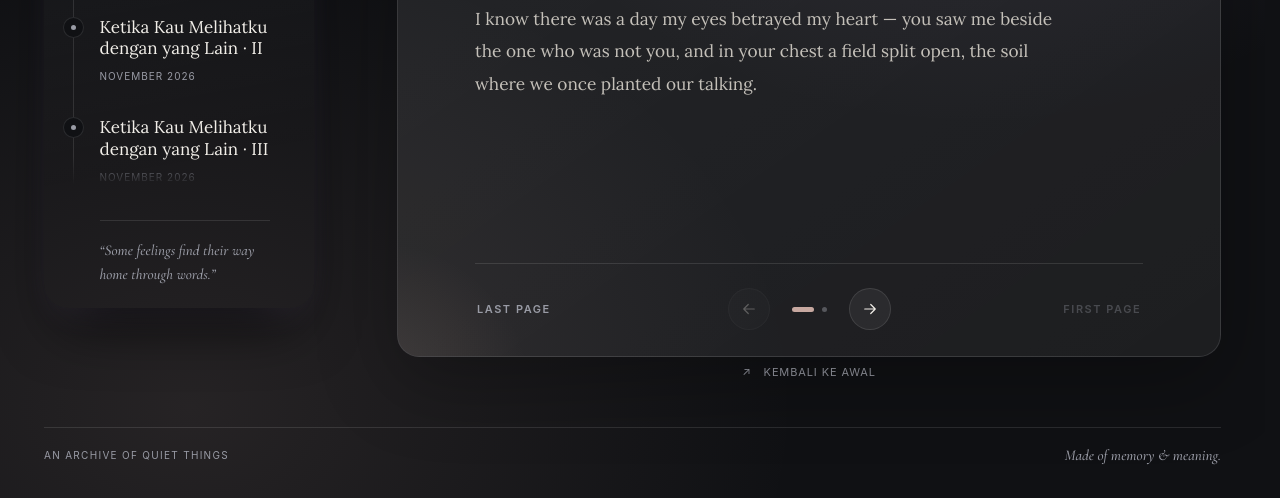
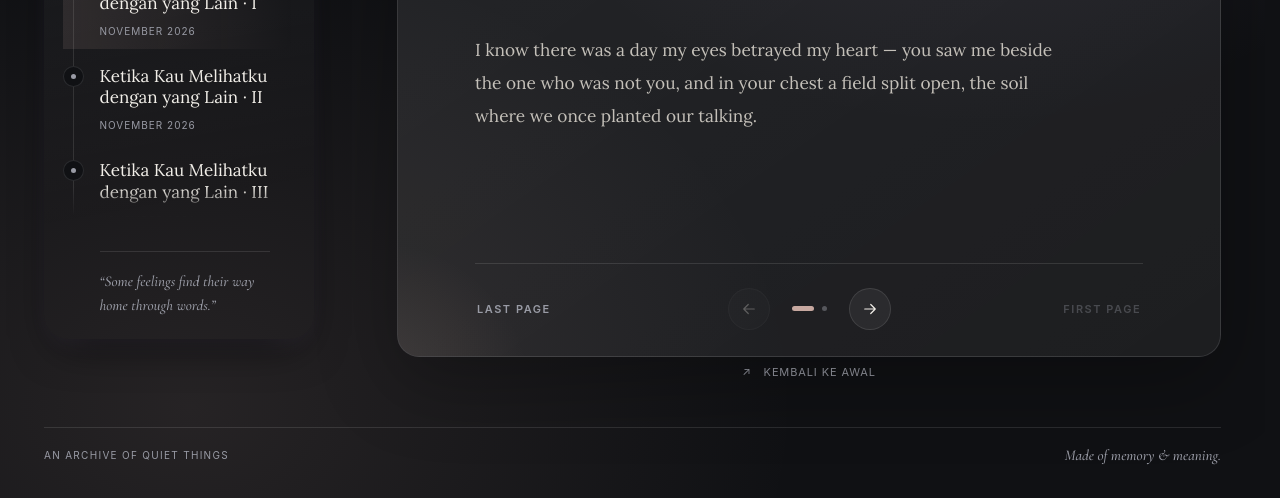
Before and after one commit to abdani/dpoetry, a plain HTML site: page index.html in a window 1280 px wide. Shown: the part 417-915 px from the top of the page. Drawn offline with nearby package versions, Linux system fonts and the light colour scheme.

Commit message:
Tidier, proportional layout
- Rail aligned with the reader column (toggle on the "Selected" row, bottom level with the card) instead of the viewport centre
- Reader top-aligned everywhere; right-aligned on desktop so the card lines up with the header
- Short poems sit centred in the card's free space
- Smaller "Search" placeholder; gentler page-turn offset (text stays inside the card)
- Tablet: wider navbar so list titles wrap to at most two lines; tighter rail spacing; lighter rail shadow

Co-Authored-By: Claude Opus 5.5 <noreply@anthropic.com>

```diff
--- a/index.html
+++ b/index.html
@@ -17,7 +17,7 @@
   --text:#f1eee8; --muted:#999ba5; --soft:#c4c0b9;
   --accent:#c7a8a0; --accent2:#9d8cbd; --shadow:0 24px 80px rgba(0,0,0,.28);
   --nav-bg:linear-gradient(170deg,rgba(255,255,255,.065),rgba(255,255,255,0) 78%);
-  --nav-shadow:0 30px 60px -18px rgba(0,0,0,.75),0 12px 34px -14px color-mix(in srgb,var(--accent2) 30%,transparent);
+  --nav-shadow:0 16px 44px -14px rgba(0,0,0,.72),0 8px 26px -12px color-mix(in srgb,var(--accent2) 30%,transparent);
   --serif:Lora,Georgia,"Times New Roman",serif; /* reading text: elegant, readable */
   --display:"Cormorant Garamond",Georgia,serif; /* headings: romantic display */
   --sans:Inter,ui-sans-serif,system-ui,-apple-system,"Segoe UI",sans-serif;
@@ -28,7 +28,7 @@
   color-scheme:light; --panel:rgba(255,255,255,.48); --panel-strong:rgba(255,255,255,.72);
   --line:color-mix(in srgb,var(--text) 13%,transparent); --shadow:0 24px 80px color-mix(in srgb,var(--text) 13%,transparent);
   --nav-bg:linear-gradient(170deg,rgba(255,255,255,.6),rgba(255,255,255,.12) 78%);
-  --nav-shadow:0 30px 60px -20px color-mix(in srgb,var(--text) 32%,transparent),0 12px 34px -16px color-mix(in srgb,var(--accent2) 22%,transparent);
+  --nav-shadow:0 16px 44px -16px color-mix(in srgb,var(--text) 30%,transparent),0 8px 26px -12px color-mix(in srgb,var(--accent2) 22%,transparent);
 }
 :root[data-theme="light"]{--bg:#ecebe8;--text:#282725;--soft:#57524e;--muted:#6b6763;--accent:#7c5a51;--accent2:#77658e}
 :root[data-theme="rose"]{--bg:#e9d4d6;--text:#3a2629;--soft:#563c41;--muted:#71515a;--accent:#8d3a4e;--accent2:#7a5a96}
@@ -101,7 +101,7 @@ button:focus-visible{outline:2px solid var(--accent);outline-offset:4px}
 /* Only the list scrolls (hundreds of poems); edges fade out; the rail line is a local background so it spans all items */
 .poem-list{--rail-x:10px;flex:1;min-height:0;display:flex;flex-direction:column;gap:7px;padding:4px 0 26px;overflow:hidden auto;scrollbar-width:none;overscroll-behavior:contain;background:linear-gradient(var(--line),var(--line)) var(--rail-x) 0/1px 100% no-repeat local;-webkit-mask-image:linear-gradient(transparent,#000 10px,#000 calc(100% - 30px),transparent);mask-image:linear-gradient(transparent,#000 10px,#000 calc(100% - 30px),transparent)}
 .poem-list>*{flex-shrink:0}
-.poem-link{position:relative;display:grid;grid-template-columns:var(--node) 1fr;gap:16px;text-align:left;align-items:start;padding:13px 13px 13px 0;border:0;background:transparent;cursor:pointer;border-radius:0 12px 12px 0}
+.poem-link{position:relative;display:grid;grid-template-columns:var(--node) 1fr;gap:16px;text-align:left;align-items:start;padding:10px 13px 10px 0;border:0;background:transparent;cursor:pointer;border-radius:0 12px 12px 0}
 /* rail items/nodes switch state instantly: their paint transitions ran on the main thread and stalled the card animation on Android */
 .poem-link:hover{background:var(--panel)}
 .poem-link[aria-current="true"]{background:linear-gradient(90deg,color-mix(in srgb,var(--accent) 13%,transparent),transparent)}
@@ -112,7 +112,8 @@ button:focus-visible{outline:2px solid var(--accent);outline-offset:4px}
 .poem-title{font-family:var(--serif);font-size:17px;line-height:1.25;display:block;margin:0 0 5px}
 .poem-date{font-size:10px;letter-spacing:.1em;color:var(--muted);text-transform:uppercase}
 .timeline-note{margin:34px 0 0 37px;padding-top:17px;border-top:1px solid var(--line);max-width:170px;color:var(--muted);font:italic 500 15px/1.6 var(--display)}
-.reader{flex:1;min-width:0;max-width:880px;margin:0 auto;display:flex;flex-direction:column;justify-content:center}
+/* right-aligned: the card's right edge lines up with the header (theme button) instead of floating in the middle */
+.reader{flex:1;min-width:0;max-width:880px;margin:0 0 0 auto;display:flex;flex-direction:column;justify-content:flex-start} /* top-aligned: a taller poem must not shift the column (the rail is aligned to it) */
 .reader-top{position:relative;z-index:5;display:flex;justify-content:space-between;align-items:center;gap:14px;margin-bottom:15px}
 .reader-tools{flex:1;min-width:0;display:flex;align-items:center;justify-content:flex-end;gap:14px}
 /* Search: pill input next to the counter; results drop down over the card (max 4, 2-line snippet) */
@@ -120,7 +121,7 @@ button:focus-visible{outline:2px solid var(--accent);outline-offset:4px}
 .search:focus-within{border-color:color-mix(in srgb,var(--accent) 60%,var(--line));background:var(--panel-strong)}
 .search svg{flex:none}
 .search input{flex:1;min-width:0;height:100%;border:0;background:none;outline:none;color:var(--text);font:13px var(--sans);letter-spacing:.02em}
-.search input::placeholder{color:var(--muted)}
+.search input::placeholder{color:var(--muted);font-size:13px} /* typed text stays 16px on phones (no iOS zoom); the hint matches the labels */
 .search-results{position:absolute;top:calc(100% + 8px);right:0;width:min(400px,100%);max-height:min(620px,calc(100dvh - 230px));overflow-y:auto;overscroll-behavior:contain;scrollbar-width:thin;padding:6px;border:1px solid var(--line);border-radius:16px;background:color-mix(in srgb,var(--bg) 92%,transparent);backdrop-filter:blur(18px);-webkit-backdrop-filter:blur(18px);box-shadow:var(--nav-shadow)}
 .result{display:block;width:100%;padding:10px 12px;border:0;border-radius:11px;background:none;text-align:left;cursor:pointer}
 .result:hover,.result:focus-visible{background:var(--panel-strong)}
@@ -146,7 +147,8 @@ mark{background:color-mix(in srgb,var(--accent) 32%,transparent);color:inherit;b
 .card-kicker{font-size:10px;letter-spacing:.22em;text-transform:uppercase;color:var(--accent);margin-bottom:20px}
 .poem-heading{font:500 clamp(46px,6.4vw,82px)/1 var(--display);letter-spacing:-.02em;margin:0;max-width:760px}
 .poem-subtitle{font:italic 16px/1.6 var(--serif);color:var(--muted);margin:16px 0 35px}
-.poem-body{font:clamp(16px,1.35vw,19px)/1.9 var(--serif);color:var(--soft);white-space:pre-line;max-width:590px;min-height:190px;animation:pageIn .65s cubic-bezier(.2,.7,.2,1) both}
+.poem-body{font:clamp(16px,1.35vw,19px)/1.9 var(--serif);color:var(--soft);white-space:pre-line;max-width:590px;min-height:190px;margin-block:auto;animation:pageIn .65s cubic-bezier(.2,.7,.2,1) both}
+/* margin-block:auto = a short poem sits centred in the card's free space instead of leaving one big gap above the footer */
 /* Both pages share one grid cell: card height = taller page, so nav buttons never jump when paging */
 .poem-body{display:grid}
 .poem-page{grid-area:1/1}
@@ -160,14 +162,14 @@ mark{background:color-mix(in srgb,var(--accent) 32%,transparent);color:inherit;b
 .poem-heading.starry::after{margin-left:.2em}
 /* Page turn: to page 2 the text enters from the right (pivot on the right edge), back to page 1 from the left */
 /* no filter:blur() in any keyframes: re-rasterising a blur every frame dropped ~half the frames on Android */
-@keyframes turnFromRight{from{opacity:0;transform:perspective(900px) translateX(34px) rotateY(-9deg)}}
-@keyframes turnFromLeft{from{opacity:0;transform:perspective(900px) translateX(-34px) rotateY(9deg)}}
+@keyframes turnFromRight{from{opacity:0;transform:perspective(900px) translateX(14px) rotateY(-5deg)}}
+@keyframes turnFromLeft{from{opacity:0;transform:perspective(900px) translateX(-14px) rotateY(5deg)}}
 .poem-body[data-dir="next"] .poem-page{transform-origin:right center;animation:turnFromRight .6s cubic-bezier(.2,.7,.2,1) both}
 .poem-body[data-dir="prev"] .poem-page{transform-origin:left center;animation:turnFromLeft .6s cubic-bezier(.2,.7,.2,1) both}
 .poem-heading[data-dir="next"]{transform-origin:right center;animation:turnFromRight .6s cubic-bezier(.2,.7,.2,1) both}
 .poem-heading[data-dir="prev"]{transform-origin:left center;animation:turnFromLeft .6s cubic-bezier(.2,.7,.2,1) both}
 /* Footer, one row: [Last Page]  [prev] [dots] [next]  [First Page] */
-.poem-footer{margin-top:auto;padding-top:24px;border-top:1px solid var(--line);display:grid;grid-template-columns:1fr auto 1fr;align-items:center;gap:10px}
+.poem-footer{padding-top:24px;border-top:1px solid var(--line);display:grid;grid-template-columns:1fr auto 1fr;align-items:center;gap:10px}
 .page-nav{display:flex;align-items:center;gap:22px}
 .jump-button{height:42px;padding:0 2px;border:0;background:none;color:var(--muted);font-size:11px;font-weight:600;letter-spacing:.14em;text-transform:uppercase;white-space:nowrap;cursor:pointer;transition:color .25s}
 .jump-button:hover:not(:disabled){color:var(--text)}
@@ -190,9 +192,9 @@ mark{background:color-mix(in srgb,var(--accent) 32%,transparent);color:inherit;b
 @keyframes cardIn{from{opacity:0;transform:translateY(14px) scale(.99)}to{opacity:1;transform:translateY(0) scale(1)}}
 .poem-card.enter{animation:cardIn .7s cubic-bezier(.2,.7,.2,1) both}
 @media(prefers-reduced-motion:reduce){*,*:before,*:after{scroll-behavior:auto!important;animation:none!important;transition:none!important}}
-@media(max-width:850px){.app{--gutter:25px;--nav-w:205px;--rail-scale:.2829;--nav-gap:34px;--pad-r:15px;padding:22px var(--gutter)}.timeline{padding:14px var(--pad-r) 18px var(--pad-l)}.timeline-heading{font-size:26px}.timeline-intro{font-size:11px;margin-bottom:26px}.poem-title{font-size:15px}.timeline-note{display:none}.poem-card{min-height:548px;padding:38px 30px 23px}}
+@media(max-width:850px){.app{--gutter:25px;--nav-w:224px;--rail-scale:.2589;--nav-gap:28px;--pad-r:15px;padding:22px var(--gutter)}.timeline{padding:14px var(--pad-r) 18px var(--pad-l)}.timeline-heading{font-size:26px}.timeline-intro{font-size:11px;margin-bottom:26px}.poem-title{font-size:14px}.poem-link{gap:12px}.timeline-note{display:none}.poem-card{min-height:548px;padding:38px 30px 23px}}
 /* Phone: vertical rail stays on the left (collapsed by default); expanded it floats over the poem */
-@media(max-width:650px){.app{--gutter:14px;--nav-w:224px;--rail-w:50px;--rail-scale:.2232;--nav-r:18px;--node:17px;--pad-r:12px;--nav-gap:12px;padding:15px var(--gutter) 20px}.topbar{padding-bottom:15px}.top-meta .edition{display:none}.layout,.nav-collapsed .layout{padding:22px 0 24px calc(var(--rail-w) + var(--nav-gap))}.timeline{padding:12px var(--pad-r) 12px var(--pad-l)}.app:not(.nav-collapsed) .timeline{background:var(--bg);transition:clip-path .55s cubic-bezier(.2,.7,.2,1),background 0s}.nav-head{display:none}.poem-list{gap:4px;--rail-x:8px}.poem-link{gap:9px;padding:9px 6px 9px 0;border-radius:0 10px 10px 0}.node:after{width:4px;height:4px}.poem-title{font-size:14px;margin:0 0 3px}.poem-date{font-size:9px;letter-spacing:.08em}.reader-top{margin-bottom:10px}.collection-label,.reader-count{font-size:9px;letter-spacing:.1em}.poem-card{min-height:548px;border-radius:16px;padding:24px 16px 16px}.card-kicker{font-size:9px;letter-spacing:.14em;margin-bottom:14px}.poem-heading{font-size:clamp(33px,9.6vw,48px)}.poem-heading.long{font-size:clamp(26px,7.4vw,35px)}.poem-subtitle{font-size:13px;margin:10px 0 20px}.poem-body{font-size:15px;line-height:1.85;min-height:200px}.poem-footer{padding-top:18px}.nav-button{width:38px;height:38px}.page-nav{gap:12px}.jump-word{display:none}.jump-button{letter-spacing:.08em}.bottomline{font-size:9px}.bottomline span:last-child{font-size:12px}}
+@media(max-width:650px){.app{--gutter:14px;--nav-w:224px;--rail-w:50px;--rail-scale:.2232;--nav-r:18px;--node:17px;--pad-r:12px;--nav-gap:12px;padding:15px var(--gutter) 20px}.topbar{padding-bottom:15px}.top-meta .edition{display:none}.layout,.nav-collapsed .layout{padding:22px 0 24px calc(var(--rail-w) + var(--nav-gap))}.timeline{padding:12px var(--pad-r) 12px var(--pad-l)}.app:not(.nav-collapsed) .timeline{background:var(--bg);transition:clip-path .55s cubic-bezier(.2,.7,.2,1),background 0s}.nav-head{display:none}.poem-list{gap:4px;--rail-x:8px}.poem-link{gap:9px;padding:7px 6px 7px 0;border-radius:0 10px 10px 0}.node:after{width:4px;height:4px}.poem-title{font-size:14px;margin:0 0 3px}.poem-date{font-size:9px;letter-spacing:.08em}.reader-top{margin-bottom:10px}.collection-label,.reader-count{font-size:9px;letter-spacing:.1em}.poem-card{min-height:548px;border-radius:16px;padding:24px 16px 16px}.card-kicker{font-size:9px;letter-spacing:.14em;margin-bottom:14px}.poem-heading{font-size:clamp(33px,9.6vw,48px)}.poem-heading.long{font-size:clamp(26px,7.4vw,35px)}.poem-subtitle{font-size:13px;margin:10px 0 20px}.poem-body{font-size:15px;line-height:1.85;min-height:200px}.poem-footer{padding-top:18px}.nav-button{width:38px;height:38px}.page-nav{gap:12px}.jump-word{display:none}.jump-button{letter-spacing:.08em}.bottomline{font-size:9px}.bottomline span:last-child{font-size:12px}}
 @media(max-width:380px){.app{--nav-gap:10px}.brand{gap:9px}.brand-name{letter-spacing:.14em}#themeText{display:none}.poem-card{padding:20px 13px 14px}.poem-body{font-size:14.5px}.collection-label:before{display:none}.theme-toggle{padding:8px 10px}}
 </style>
 </head>
@@ -519,7 +521,20 @@ $("searchInput").addEventListener("keydown",event=>{
 });
 document.addEventListener("click",event=>{if(!event.target.closest(".search"))$("searchResults").hidden=true});
 
+// Align the floating rail with the reader column (instead of the viewport centre):
+// its toggle sits on the "Selected" row's centre line, its bottom is level with the card (min-height), never past the viewport.
+function placeNav(){
+ const wrap=document.querySelector(".nav-wrap"),nav=$("timeline"),card=$("poemCard"),
+  row=document.querySelector(".reader-top").getBoundingClientRect(),c=card.getBoundingClientRect(),gutter=parseFloat(getComputedStyle(app).paddingLeft);
+ const top=Math.round(row.top+scrollY+row.height/2-$("navToggle").offsetHeight/2-parseFloat(getComputedStyle(nav).paddingTop));
+ const bottom=Math.min(c.top+scrollY+parseFloat(getComputedStyle(card).minHeight),innerHeight-gutter);
+ wrap.style.top=top+"px";wrap.style.transform="none";nav.style.maxHeight=Math.max(160,Math.round(bottom-top))+"px";
+}
+
 renderPoem();
+placeNav();
+addEventListener("resize",placeNav);
+document.fonts.ready.then(placeNav);
 </script>
 </body>
 </html>
```
